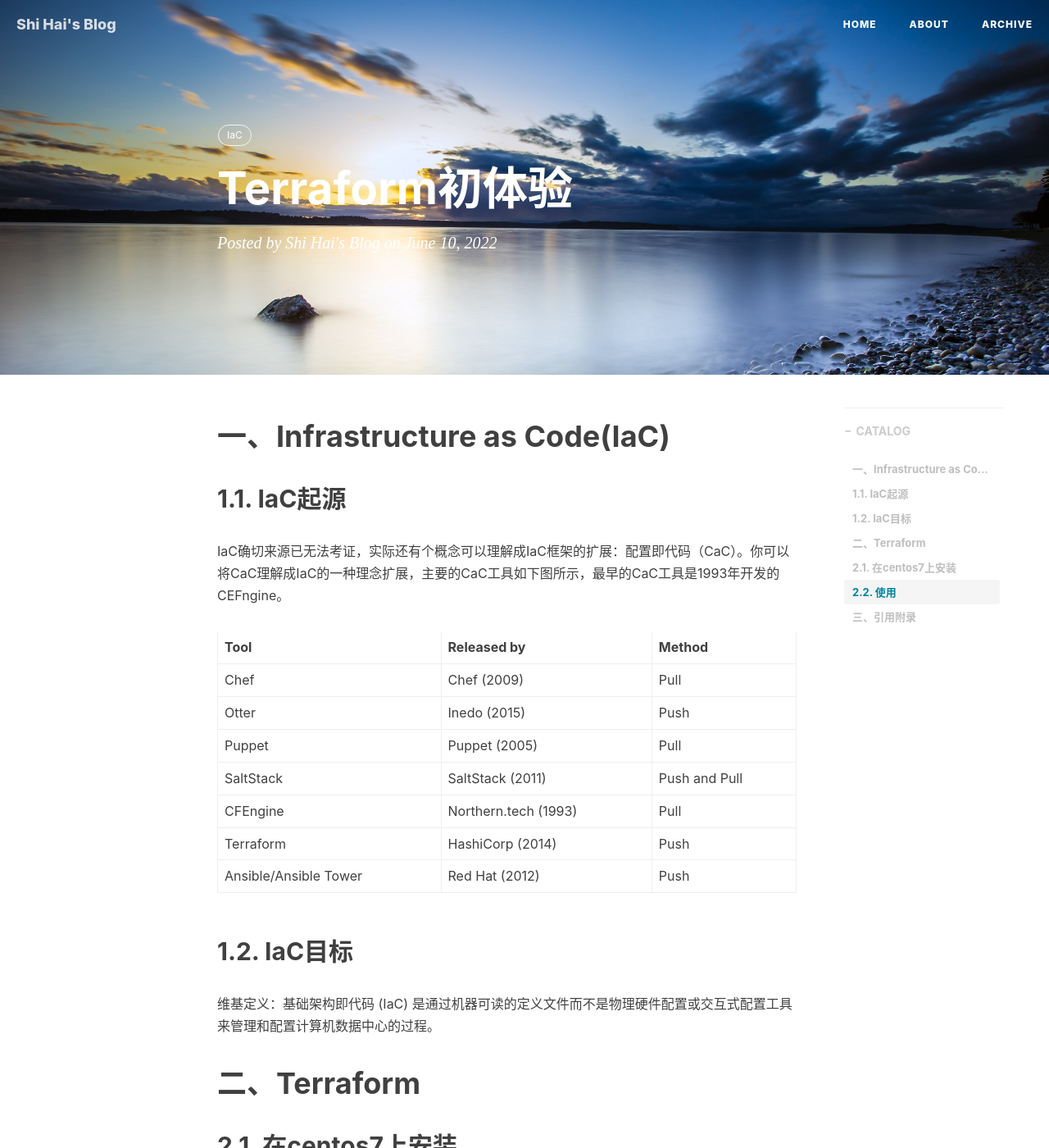
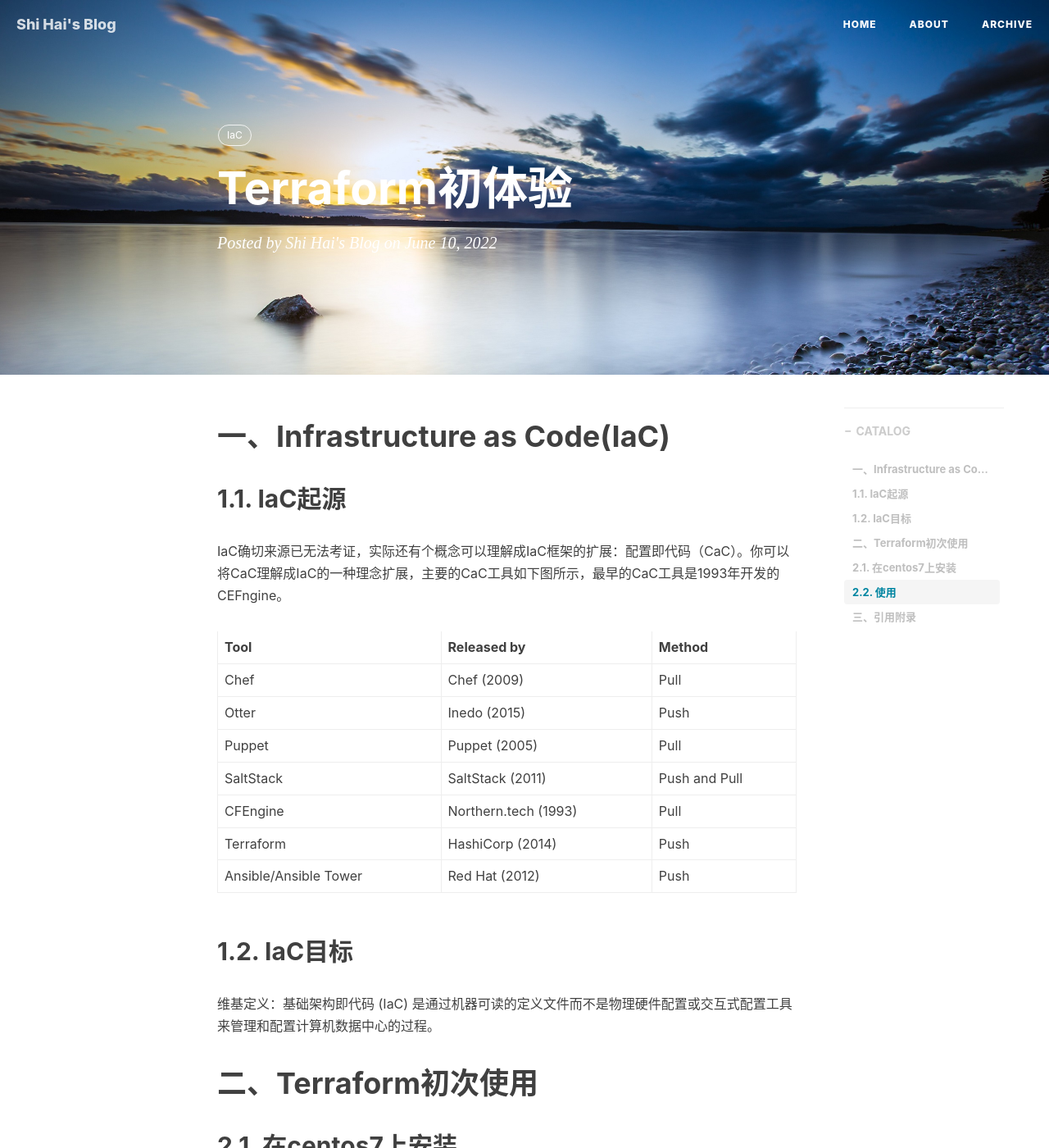
Before and after one commit to shihai1991/shihai1991.github.io, a Jekyll site: the page built from _posts/2022-06-10-Terraform初体验.md, in a window 1280 px wide and 1400 px high. Shown: the whole window at 82% size. Built offline with Jekyll 4.4.1, drawn with Linux system fonts in a browser that asks for light colours; nearby versions of some CDN libraries; comment, search, counter and statistics services are not loaded.

Commit message:
Update 2022-06-10-Terraform初体验.md

````diff
--- a/_posts/2022-06-10-Terraform初体验.md
+++ b/_posts/2022-06-10-Terraform初体验.md
@@ -26,7 +26,7 @@ IaC确切来源已无法考证，实际还有个概念可以理解成IaC框架
 ## 1.2. IaC目标
 维基定义：基础架构即代码 (IaC) 是通过机器可读的定义文件而不是物理硬件配置或交互式配置工具来管理和配置计算机数据中心的过程。
 
-# 二、Terraform
+# 二、Terraform初次使用
 ## 2.1. 在centos7上安装
 配置hashicorp的yum源并安装。
 ```shell
````
